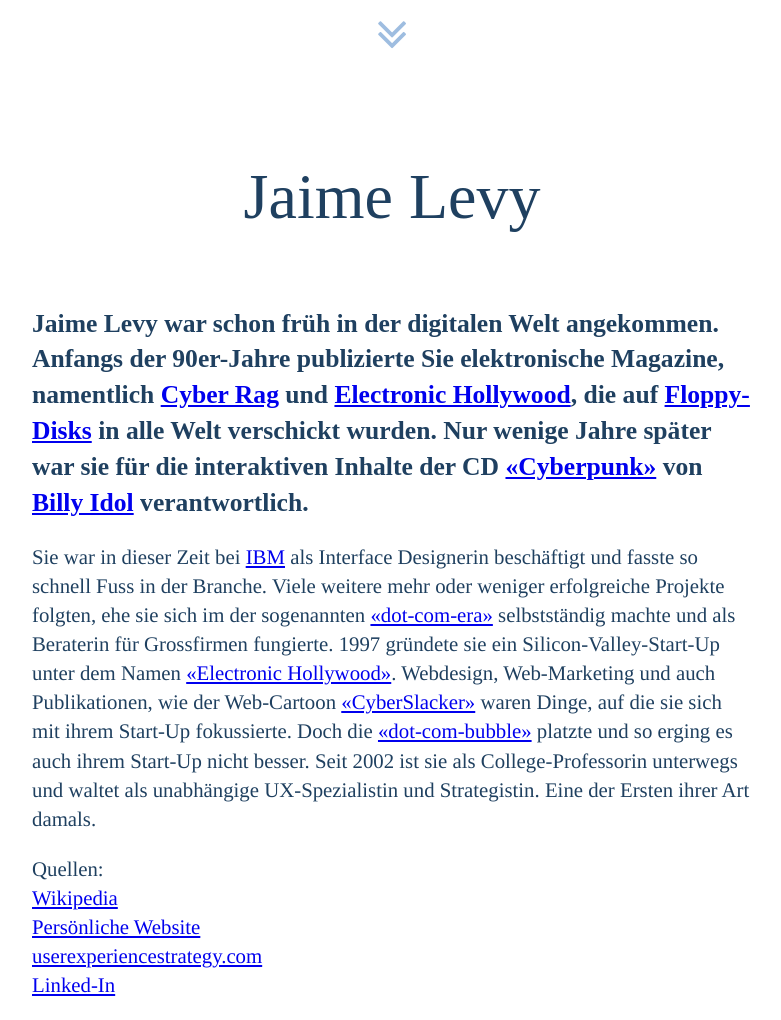
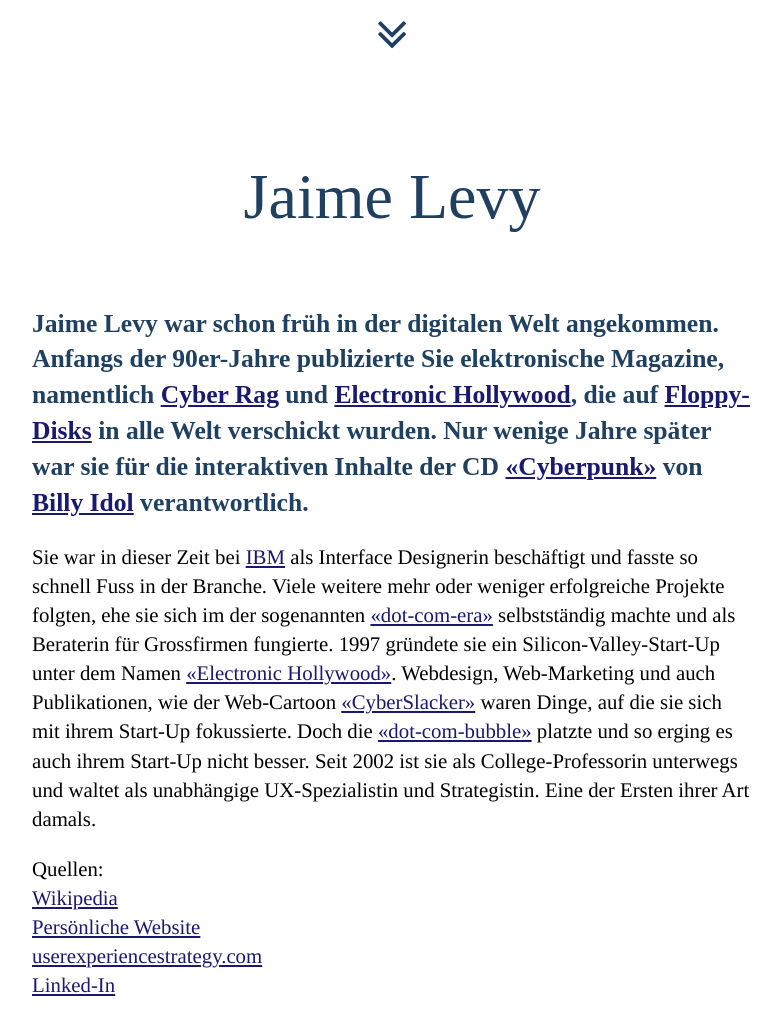
Before and after one commit to marc-hatt/usability_mobile-menu, a plain HTML site: page index.html in a window 1280 px wide. Shown: the whole page, without its empty margins (248-1029 px from the left). Drawn offline with nearby package versions, Linux system fonts and the light colour scheme; a web font is replaced by a local one.

Commit message:
no message

```diff
--- a/styles.css
+++ b/styles.css
@@ -7,7 +7,7 @@ body {
     font-size: 1rem;
 }
 .menu {
-	background:#ecf2f9;
+	background:aliceblue;
 	display:none;
 	width:100%;
 }
@@ -48,11 +48,11 @@ body {
 
 #toggle {
     font-size: 2em;
-    color: #9ebde0;
+    color: #1f4060;
 }
 
 #toggle:hover {
-    color: #1f4060;
+    color: blue;
     transition: 0.7s;
 }
 
@@ -102,7 +102,15 @@ p {
     font-weight: 400;
     font-size: 1.3em;
     line-height: 1.4;
-    color:#1f4060;
+    color:black;
+}
+
+a {
+    color: midnightblue;
+}
+
+a:hover {
+    color: blue;
 }
 
 @media only screen and (max-width: 768px) {
```
